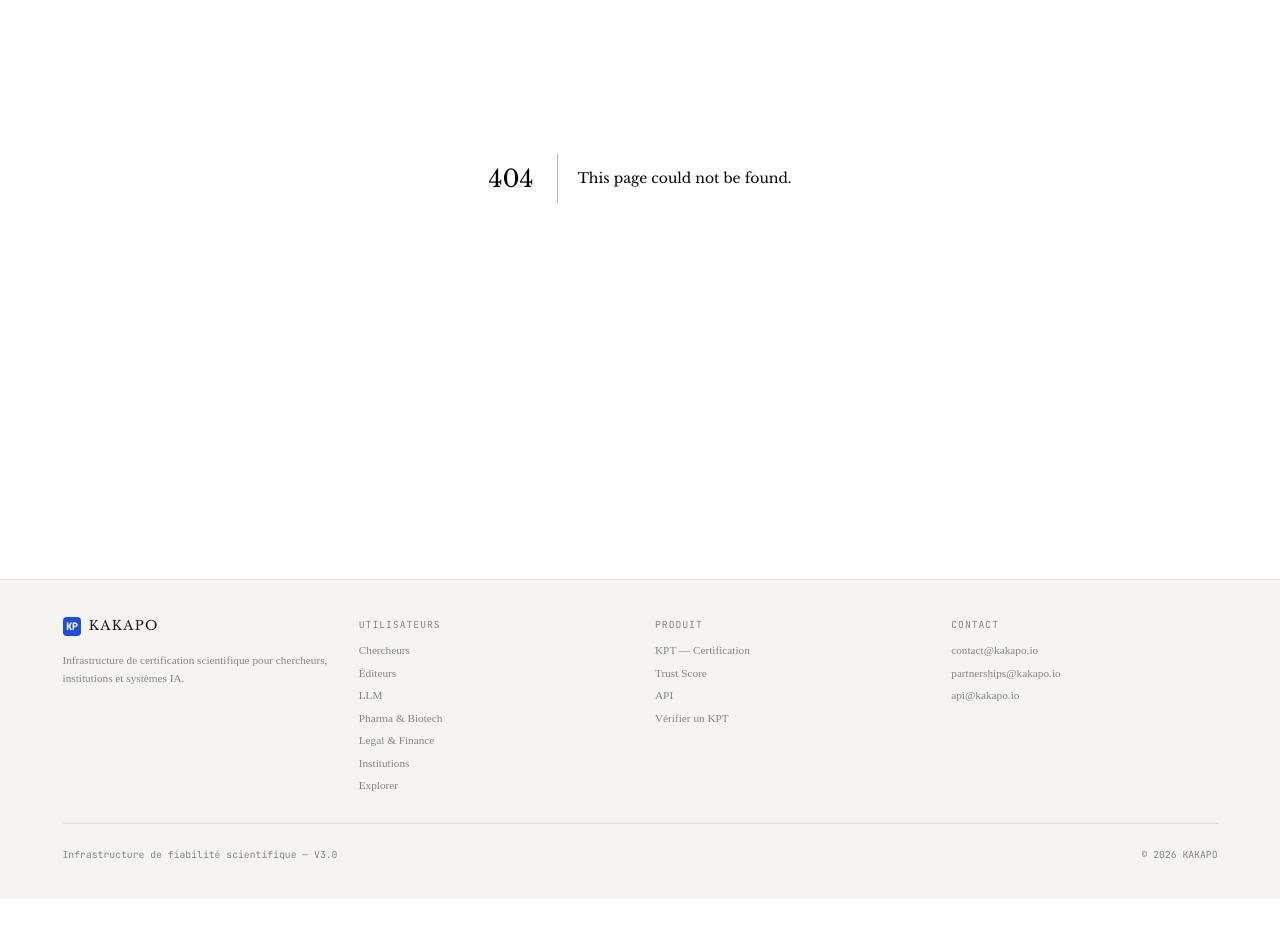
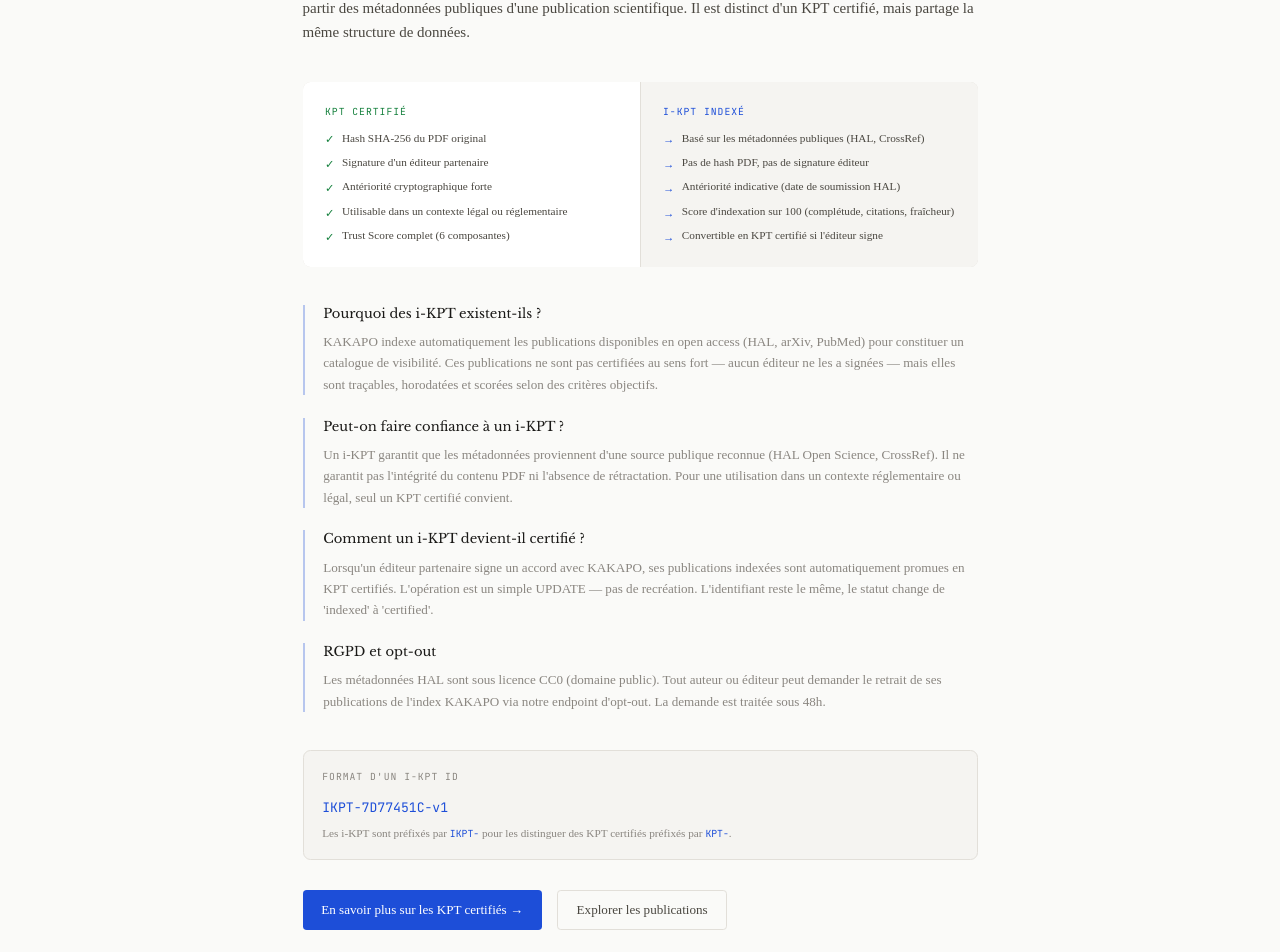
Before and after one commit to kkpo-adil/kakapo-front, a Next.js app: page /about/ikpt in a window 1280 px wide. Before the commit this address had no page. Shown: the part 275-1227 px from the top of the page. Before the commit the page ends 1174 px from the top, so only its background shows below. Built offline with nearby package versions, Linux system fonts and the light colour scheme.

Commit message:
feat: publications sort+stats+ikpt page + home grid 4 preuves

```diff
--- /dev/null
+++ b/src/app/about/ikpt/page.tsx
@@ -0,0 +1,90 @@
+import Link from "next/link";
+
+export default function AboutIKPTPage() {
+  return (
+    <div className="max-w-3xl mx-auto px-6 py-16">
+      <Link href="/" className="text-xs font-mono text-text-muted hover:text-accent no-underline">{"<-"} Accueil</Link>
+      <div className="mt-8 mb-2 text-2xs font-mono text-accent uppercase tracking-widest">Indexed Knowledge Provenance Token</div>
+      <h1 className="text-3xl font-display text-text-primary mb-6 leading-tight">Qu&apos;est-ce qu&apos;un i-KPT ?</h1>
+      <p className="text-base text-text-secondary leading-relaxed mb-10">
+        Un i-KPT (Indexed Knowledge Provenance Token) est un identifiant de traçabilité généré automatiquement à partir des métadonnées publiques d&apos;une publication scientifique. Il est distinct d&apos;un KPT certifié, mais partage la même structure de données.
+      </p>
+
+      <div className="grid grid-cols-1 md:grid-cols-2 gap-px bg-border rounded-lg overflow-hidden mb-10">
+        <div className="bg-surface-2 p-6">
+          <div className="text-2xs font-mono text-trust-high uppercase tracking-widest mb-3">KPT certifié</div>
+          <ul className="space-y-2">
+            {[
+              "Hash SHA-256 du PDF original",
+              "Signature d'un éditeur partenaire",
+              "Antériorité cryptographique forte",
+              "Utilisable dans un contexte légal ou réglementaire",
+              "Trust Score complet (6 composantes)",
+            ].map(item => (
+              <li key={item} className="flex items-start gap-2 text-xs text-text-secondary">
+                <span className="text-trust-high mt-0.5 flex-shrink-0">✓</span> {item}
+              </li>
+            ))}
+          </ul>
+        </div>
+        <div className="bg-surface-3 p-6">
+          <div className="text-2xs font-mono text-accent uppercase tracking-widest mb-3">i-KPT indexé</div>
+          <ul className="space-y-2">
+            {[
+              "Basé sur les métadonnées publiques (HAL, CrossRef)",
+              "Pas de hash PDF, pas de signature éditeur",
+              "Antériorité indicative (date de soumission HAL)",
+              "Score d'indexation sur 100 (complétude, citations, fraîcheur)",
+              "Convertible en KPT certifié si l'éditeur signe",
+            ].map(item => (
+              <li key={item} className="flex items-start gap-2 text-xs text-text-secondary">
+                <span className="text-accent mt-0.5 flex-shrink-0">→</span> {item}
+              </li>
+            ))}
+          </ul>
+        </div>
+      </div>
+
+      <div className="space-y-6 mb-10">
+        {[
+          {
+            title: "Pourquoi des i-KPT existent-ils ?",
+            desc: "KAKAPO indexe automatiquement les publications disponibles en open access (HAL, arXiv, PubMed) pour constituer un catalogue de visibilité. Ces publications ne sont pas certifiées au sens fort — aucun éditeur ne les a signées — mais elles sont traçables, horodatées et scorées selon des critères objectifs."
+          },
+          {
+            title: "Peut-on faire confiance à un i-KPT ?",
+            desc: "Un i-KPT garantit que les métadonnées proviennent d'une source publique reconnue (HAL Open Science, CrossRef). Il ne garantit pas l'intégrité du contenu PDF ni l'absence de rétractation. Pour une utilisation dans un contexte réglementaire ou légal, seul un KPT certifié convient."
+          },
+          {
+            title: "Comment un i-KPT devient-il certifié ?",
+            desc: "Lorsqu'un éditeur partenaire signe un accord avec KAKAPO, ses publications indexées sont automatiquement promues en KPT certifiés. L'opération est un simple UPDATE — pas de recréation. L'identifiant reste le même, le statut change de 'indexed' à 'certified'."
+          },
+          {
+            title: "RGPD et opt-out",
+            desc: "Les métadonnées HAL sont sous licence CC0 (domaine public). Tout auteur ou éditeur peut demander le retrait de ses publications de l'index KAKAPO via notre endpoint d'opt-out. La demande est traitée sous 48h."
+          },
+        ].map(({ title, desc }) => (
+          <div key={title} className="border-l-2 border-accent/30 pl-5">
+            <h3 className="text-sm font-display text-text-primary mb-2">{title}</h3>
+            <p className="text-sm text-text-muted leading-relaxed">{desc}</p>
+          </div>
+        ))}
+      </div>
+
+      <div className="bg-surface-3 border border-border rounded-lg p-5 mb-8">
+        <p className="text-2xs font-mono text-text-muted uppercase tracking-widest mb-3">Format d&apos;un i-KPT ID</p>
+        <code className="text-sm font-mono text-accent">IKPT-7D77451C-v1</code>
+        <p className="text-xs text-text-muted mt-2">Les i-KPT sont préfixés par <code className="font-mono text-accent text-2xs">IKPT-</code> pour les distinguer des KPT certifiés préfixés par <code className="font-mono text-accent text-2xs">KPT-</code>.</p>
+      </div>
+
+      <div className="flex gap-4 flex-wrap">
+        <Link href="/about/kpt" className="no-underline inline-flex items-center gap-2 bg-accent hover:bg-accent-hover text-white text-sm px-5 py-2.5 rounded transition-colors">
+          En savoir plus sur les KPT certifiés →
+        </Link>
+        <Link href="/publications" className="no-underline inline-flex items-center gap-2 border border-border hover:border-accent text-text-secondary hover:text-accent text-sm px-5 py-2.5 rounded transition-colors">
+          Explorer les publications
+        </Link>
+      </div>
+    </div>
+  );
+}
--- a/src/app/publications/page.tsx
+++ b/src/app/publications/page.tsx
@@ -15,6 +15,21 @@ const SOURCES = [
   { value: "pubmed", label: "PubMed" },
 ];
 
+const SORTS = [
+  { value: "", label: "Par défaut" },
+  { value: "score_desc", label: "Score ↓" },
+  { value: "score_asc", label: "Score ↑" },
+  { value: "date_desc", label: "Plus récent" },
+];
+
+interface Stats {
+  total: number;
+  certified: number;
+  indexed: number;
+  avg_score_certified: number | null;
+  avg_score_all: number | null;
+}
+
 interface PubData {
   pubs: Publication[];
   total: number;
@@ -24,12 +39,13 @@ interface PubData {
 
 export default function PublicationsPage() {
   const [source, setSource] = useState("");
+  const [sortBy, setSortBy] = useState("");
   const [search, setSearch] = useState("");
   const [searchInput, setSearchInput] = useState("");
   const [page, setPage] = useState(1);
   const [data, setData] = useState<PubData>({ pubs: [], total: 0, scores: {}, kpts: {} });
   const [loading, setLoading] = useState(true);
-  const [stats, setStats] = useState<{ total: number; certified: number; indexed: number } | null>(null);
+  const [stats, setStats] = useState<Stats | null>(null);
 
   useEffect(() => {
     fetch(`${process.env.NEXT_PUBLIC_API_URL}/publications/stats`)
@@ -47,6 +63,7 @@ export default function PublicationsPage() {
       });
       if (source) params.set("source", source);
       if (search) params.set("search", search);
+      if (sortBy) params.set("sort_by", sortBy);
 
       const res = await fetch(`${process.env.NEXT_PUBLIC_API_URL}/publications/?${params}`);
       const list = await res.json();
@@ -81,7 +98,7 @@ export default function PublicationsPage() {
     } finally {
       setLoading(false);
     }
-  }, [page, source, search]);
+  }, [page, source, search, sortBy]);
 
   useEffect(() => { fetchData(); }, [fetchData]);
 
@@ -96,25 +113,42 @@ export default function PublicationsPage() {
     setPage(1);
   }
 
+  function handleSort(val: string) {
+    setSortBy(val);
+    setPage(1);
+  }
+
   const totalPages = Math.max(1, Math.ceil(data.total / PAGE_SIZE));
 
   return (
     <div className="max-w-7xl mx-auto px-6 py-10">
       <div className="mb-8">
         <p className="text-2xs font-mono text-accent uppercase tracking-widest mb-2">Index KAKAPO</p>
-        <div className="flex items-baseline justify-between flex-wrap gap-4">
+        <div className="flex items-baseline justify-between flex-wrap gap-4 mb-4">
           <h1 className="text-2xl font-display text-text-primary">Publications certifiées</h1>
+        </div>
         {stats && (
-            <div className="flex items-center gap-4">
-              <span className="text-xs font-mono text-text-muted">{stats.total} publications</span>
-              <span className="text-xs font-mono text-trust-high">{stats.certified} certifiées</span>
-              <span className="text-xs font-mono text-accent">{stats.indexed} indexées</span>
+          <div className="grid grid-cols-2 md:grid-cols-4 gap-px bg-border rounded-lg overflow-hidden mb-6">
+            {[
+              { label: "Publications totales", value: stats.total.toLocaleString("fr-FR") },
+              { label: "KPT certifiés", value: stats.certified.toLocaleString("fr-FR"), color: "text-trust-high" },
+              { label: "i-KPT indexés", value: stats.indexed.toLocaleString("fr-FR"), color: "text-accent" },
+              {
+                label: "Score moyen (certifiés)",
+                value: stats.avg_score_certified ? `${Math.round(stats.avg_score_certified * 100)}%` : "—",
+                color: "text-trust-high"
+              },
+            ].map(({ label, value, color }) => (
+              <div key={label} className="bg-surface-2 px-4 py-3">
+                <p className={`text-lg font-mono font-semibold tabular-nums ${color || "text-text-primary"}`}>{value}</p>
+                <p className="text-2xs font-mono text-text-muted uppercase tracking-widest mt-0.5">{label}</p>
+              </div>
+            ))}
           </div>
         )}
       </div>
-      </div>
 
-      <form onSubmit={handleSearch} className="mb-6">
+      <form onSubmit={handleSearch} className="mb-4">
         <div className="flex gap-2">
           <input
             value={searchInput}
@@ -127,27 +161,37 @@ export default function PublicationsPage() {
           </button>
           {search && (
             <button type="button" onClick={() => { setSearch(""); setSearchInput(""); setPage(1); }}
-              className="border border-border text-text-muted hover:text-text-primary text-sm font-mono px-4 py-2.5 rounded transition-colors bg-transparent cursor-pointer">
+              className="border border-border text-text-muted hover:text-text-primary text-xs font-mono px-4 py-2.5 rounded transition-colors bg-transparent cursor-pointer">
               ✕
             </button>
           )}
         </div>
       </form>
 
-      <div className="flex flex-wrap gap-2 mb-8">
+      <div className="flex flex-wrap items-center justify-between gap-3 mb-6">
+        <div className="flex flex-wrap gap-2">
           {SOURCES.map(s => (
-          <button
-            key={s.value}
-            onClick={() => handleSource(s.value)}
+            <button key={s.value} onClick={() => handleSource(s.value)}
               className={`text-xs font-mono px-3 py-1.5 rounded border transition-colors cursor-pointer ${
-              source === s.value
-                ? "bg-accent text-white border-accent"
-                : "border-border text-text-secondary hover:border-accent hover:text-accent"
-            }`}
-          >
+                source === s.value ? "bg-accent text-white border-accent" : "border-border text-text-secondary hover:border-accent hover:text-accent"
+              }`}>
               {s.label}
             </button>
           ))}
+        </div>
+        <div className="flex items-center gap-2">
+          <span className="text-2xs font-mono text-text-muted">Trier par</span>
+          <div className="flex gap-1">
+            {SORTS.map(s => (
+              <button key={s.value} onClick={() => handleSort(s.value)}
+                className={`text-xs font-mono px-3 py-1.5 rounded border transition-colors cursor-pointer ${
+                  sortBy === s.value ? "bg-surface-3 text-text-primary border-border-strong" : "border-border text-text-secondary hover:border-accent hover:text-accent"
+                }`}>
+                {s.label}
+              </button>
+            ))}
+          </div>
+        </div>
       </div>
 
       {loading ? (
@@ -179,16 +223,13 @@ export default function PublicationsPage() {
 
           <div className="flex items-center justify-between border-t border-border pt-6">
             <p className="text-xs font-mono text-text-muted">
-              {data.total} résultat{data.total > 1 ? "s" : ""}
+              {data.total.toLocaleString("fr-FR")} résultat{data.total > 1 ? "s" : ""}
               {search && ` pour "${search}"`}
-              {source && ` — source : ${source}`}
+              {source && ` — ${source}`}
             </p>
             <div className="flex items-center gap-2">
-              <button
-                onClick={() => setPage(p => Math.max(1, p - 1))}
-                disabled={page === 1}
-                className="text-xs font-mono px-3 py-1.5 border border-border rounded disabled:opacity-40 hover:border-accent hover:text-accent transition-colors bg-transparent cursor-pointer text-text-secondary"
-              >
+              <button onClick={() => setPage(p => Math.max(1, p - 1))} disabled={page === 1}
+                className="text-xs font-mono px-3 py-1.5 border border-border rounded disabled:opacity-40 hover:border-accent hover:text-accent transition-colors bg-transparent cursor-pointer text-text-secondary">
                 ←
               </button>
               <div className="flex gap-1">
@@ -199,25 +240,17 @@ export default function PublicationsPage() {
                   else if (page >= totalPages - 3) p = totalPages - 6 + i;
                   else p = page - 3 + i;
                   return (
-                    <button
-                      key={p}
-                      onClick={() => setPage(p)}
+                    <button key={p} onClick={() => setPage(p)}
                       className={`text-xs font-mono w-8 h-8 rounded border transition-colors cursor-pointer ${
-                        p === page
-                          ? "bg-accent text-white border-accent"
-                          : "border-border text-text-secondary hover:border-accent hover:text-accent bg-transparent"
-                      }`}
-                    >
+                        p === page ? "bg-accent text-white border-accent" : "border-border text-text-secondary hover:border-accent hover:text-accent bg-transparent"
+                      }`}>
                       {p}
                     </button>
                   );
                 })}
               </div>
-              <button
-                onClick={() => setPage(p => Math.min(totalPages, p + 1))}
-                disabled={page === totalPages}
-                className="text-xs font-mono px-3 py-1.5 border border-border rounded disabled:opacity-40 hover:border-accent hover:text-accent transition-colors bg-transparent cursor-pointer text-text-secondary"
-              >
+              <button onClick={() => setPage(p => Math.min(totalPages, p + 1))} disabled={page === totalPages}
+                className="text-xs font-mono px-3 py-1.5 border border-border rounded disabled:opacity-40 hover:border-accent hover:text-accent transition-colors bg-transparent cursor-pointer text-text-secondary">
                 →
               </button>
             </div>
```
Lines whose indentation alone changed are shown as unchanged.
